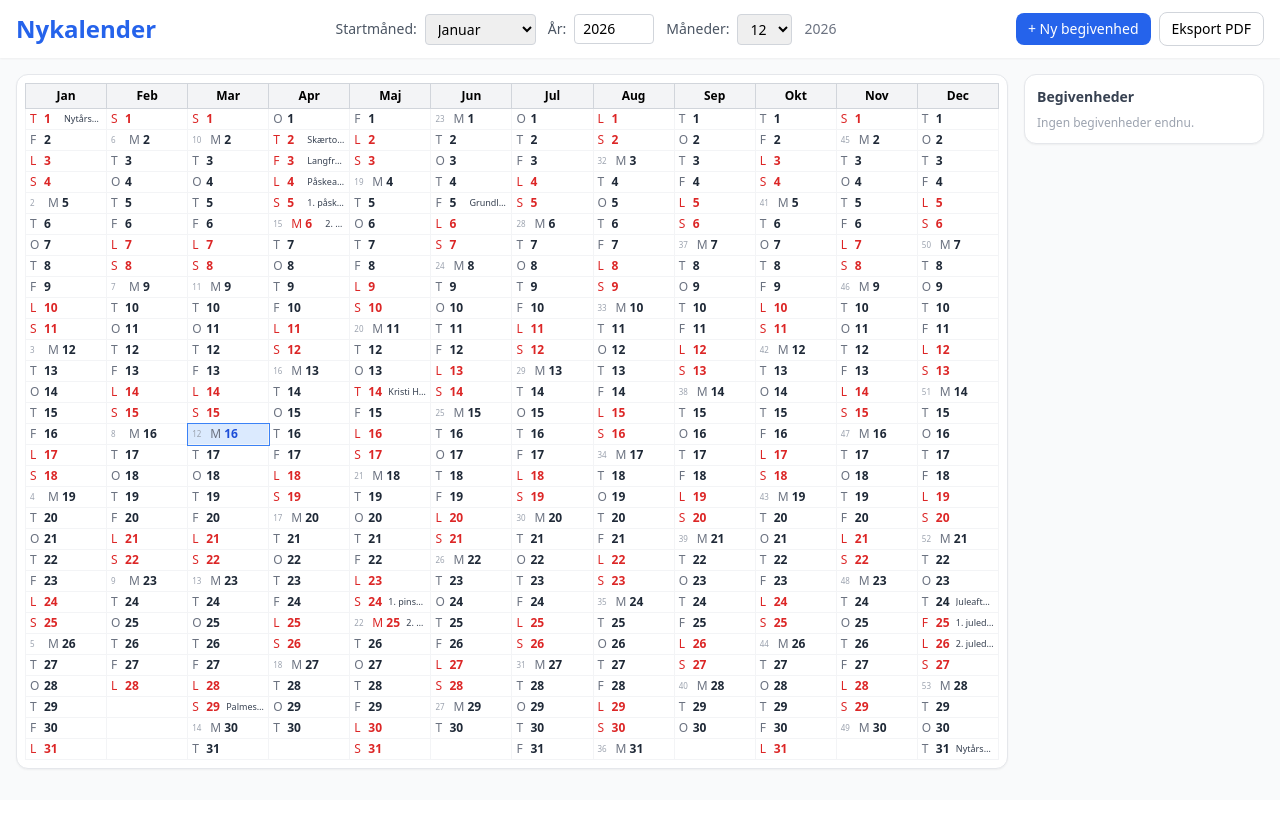
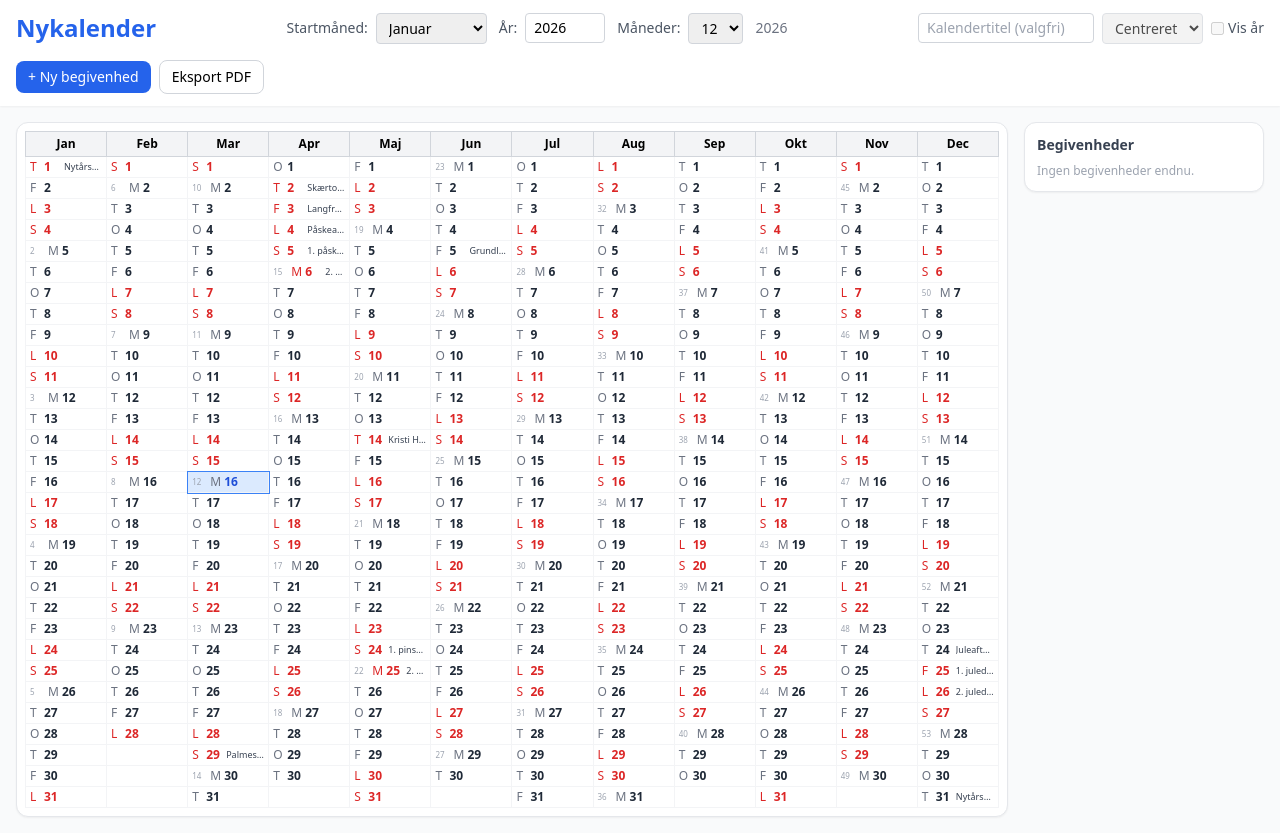
Before and after one commit to qvisty/Nykalender, a Next.js app: page / in a window 1280 px wide. Before the commit the page ends 800 px from the top, so only its background shows below. Built offline with nearby package versions, Linux system fonts and the light colour scheme.

Commit message:
feat: tilføj kalender-titel med justerbar placering og årstal-visning
https://claude.ai/code/session_01Tj9jfBDDYHy2yscwNakaPj

```diff
--- a/app/page.tsx
+++ b/app/page.tsx
@@ -2,6 +2,7 @@
 
 import { useRef, useState, useEffect, useCallback } from 'react'
 import YearView from '@/components/calendar/YearView'
+import CalendarHeader, { HeaderAlign } from '@/components/calendar/CalendarHeader'
 import { CalendarEvent, EventColor, EVENT_COLORS } from '@/lib/events/types'
 import { getEvents, saveEvent, deleteEvent } from '@/lib/events/storage'
 import { nanoid } from 'nanoid'
@@ -43,6 +44,9 @@ export default function Home() {
   const [startMonth, setStartMonth] = useState(1)
   const [startYear, setStartYear] = useState(today.getFullYear())
   const [monthCount, setMonthCount] = useState<1 | 3 | 6 | 12>(12)
+  const [calTitle, setCalTitle] = useState('')
+  const [calTitleAlign, setCalTitleAlign] = useState<HeaderAlign>('center')
+  const [showYear, setShowYear] = useState(false)
   const [form, setForm] = useState<EventFormState | null>(null)
   const [editId, setEditId] = useState<string | null>(null)
   const calendarRef = useRef<HTMLDivElement>(null)
@@ -151,6 +155,36 @@ export default function Home() {
             <span className="text-gray-500 text-sm">{periodLabel}</span>
           </div>
 
+          {/* Titel-indstillinger */}
+          <div className="flex items-center gap-2 flex-wrap text-sm">
+            <input
+              type="text"
+              value={calTitle}
+              onChange={(e) => setCalTitle(e.target.value)}
+              placeholder="Kalendertitel (valgfri)"
+              className="border border-gray-300 rounded px-2 py-1 text-sm w-44"
+            />
+            <select
+              value={calTitleAlign}
+              onChange={(e) => setCalTitleAlign(e.target.value as HeaderAlign)}
+              className="border border-gray-300 rounded px-2 py-1 text-sm"
+              disabled={!calTitle}
+            >
+              <option value="left">Venstre</option>
+              <option value="center">Centreret</option>
+              <option value="right">Højre</option>
+            </select>
+            <label className="flex items-center gap-1 text-gray-600 cursor-pointer">
+              <input
+                type="checkbox"
+                checked={showYear}
+                onChange={(e) => setShowYear(e.target.checked)}
+                disabled={!calTitle}
+              />
+              Vis år
+            </label>
+          </div>
+
           {/* Actions */}
           <div className="flex items-center gap-2">
             <button
@@ -172,6 +206,12 @@ export default function Home() {
       <div className="max-w-screen-2xl mx-auto px-4 py-4 flex gap-4 items-start">
         {/* Calendar */}
         <div ref={calendarRef} className="flex-1 min-w-0 bg-white rounded-xl shadow-sm border border-gray-200 overflow-hidden p-2">
+          <CalendarHeader
+            title={calTitle}
+            year={startYear}
+            showYear={showYear}
+            align={calTitleAlign}
+          />
           <YearView
             startYear={startYear}
             startMonth={startMonth}
--- /dev/null
+++ b/components/calendar/CalendarHeader.tsx
@@ -0,0 +1,36 @@
+export type HeaderAlign = 'left' | 'center' | 'right'
+
+interface CalendarHeaderProps {
+  title: string
+  year?: number
+  showYear?: boolean
+  align?: HeaderAlign
+}
+
+const ALIGN_CLASS: Record<HeaderAlign, string> = {
+  left:   'text-left',
+  center: 'text-center',
+  right:  'text-right',
+}
+
+export default function CalendarHeader({
+  title,
+  year,
+  showYear = false,
+  align = 'center',
+}: CalendarHeaderProps) {
+  if (!title) return null
+
+  return (
+    <header
+      role="banner"
+      data-align={align}
+      className={`w-full py-2 px-4 ${ALIGN_CLASS[align]}`}
+    >
+      <span className="text-xl font-bold text-gray-800">{title}</span>
+      {showYear && year !== undefined && (
+        <span className="ml-2 text-lg font-semibold text-gray-500">{year}</span>
+      )}
+    </header>
+  )
+}
```
Also changed, not shown: 1 other file (tests, documents, lock files or other folders).
